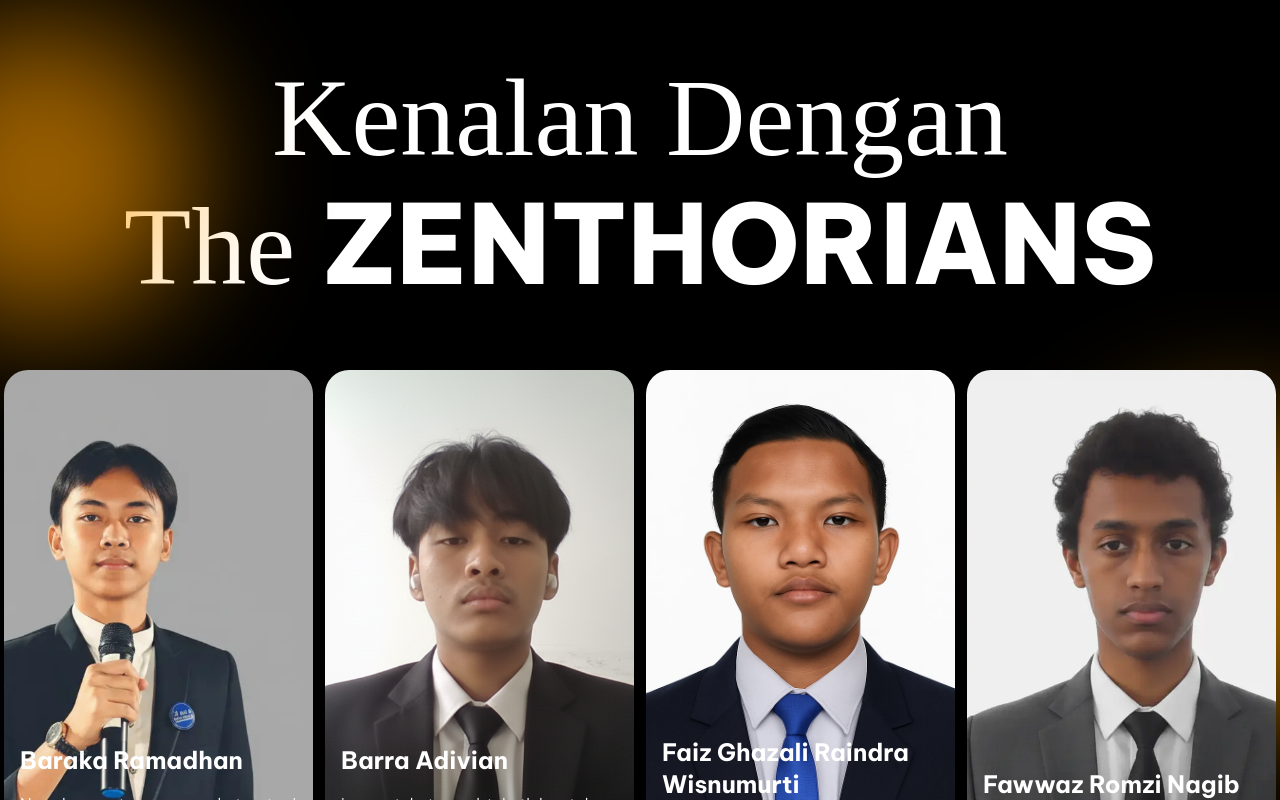
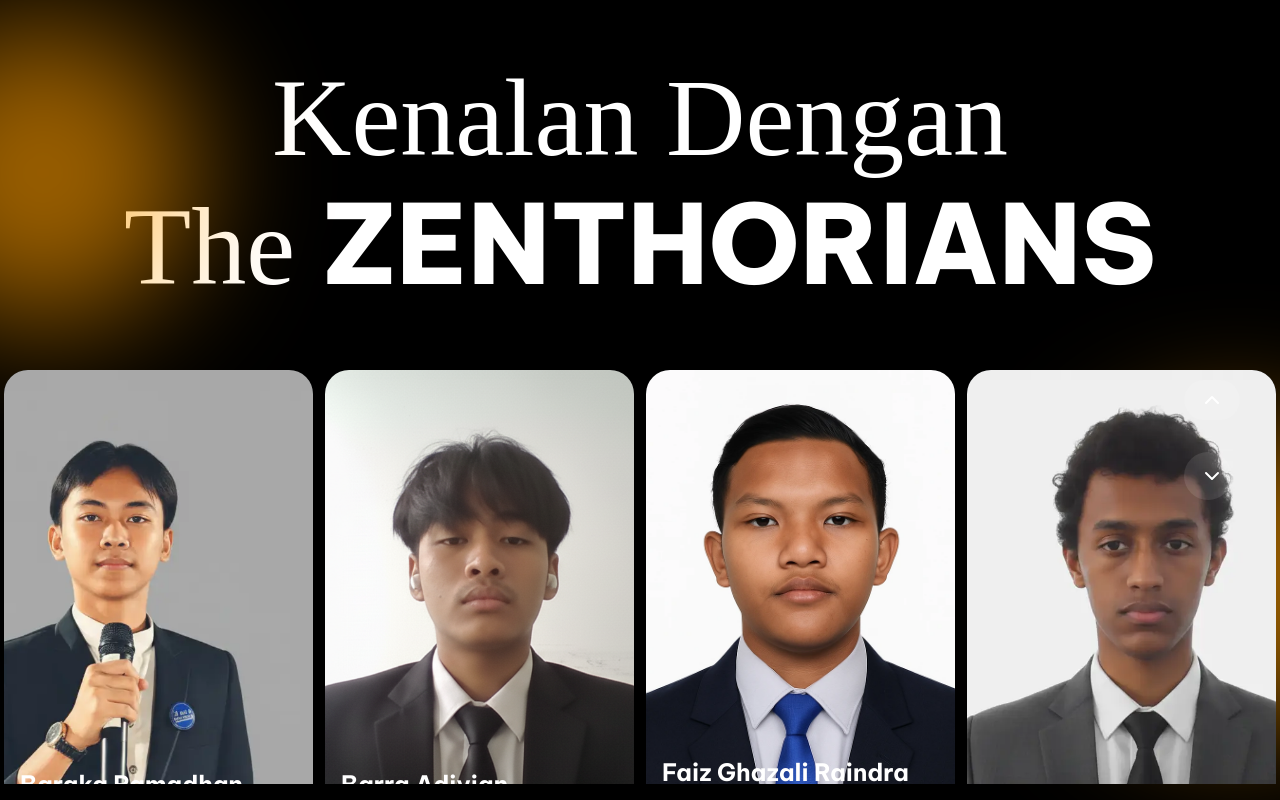
Before and after one commit to firmanazhary/10A-WEBSITE, a React (Vite) app: page / in a window 1280 px wide. Shown: the part 1924-2724 px from the top of the page. Built offline with nearby package versions, Linux system fonts and the light colour scheme; a web font is replaced by a local one.

Commit message:
update cardprofile -imam

```diff
--- a/src/components/CardProfileStudent.jsx
+++ b/src/components/CardProfileStudent.jsx
@@ -1,7 +1,57 @@
-import { s } from "framer-motion/client";
+import { useRef } from "react";
 import { studentsData } from "../data/studenstData";
 
 export const CardProfileStudent = () => {
+  const scrollRef = useRef(null);
+
+  const scrollByAmount = (direction) => {
+    const container = scrollRef.current;
+    const scrollStep = 580; // Sesuaikan dengan tinggi 1 baris kartu
+
+    if (container) {
+      container.scrollBy({
+        top: direction === "down" ? scrollStep : -scrollStep,
+        behavior: "smooth",
+      });
+    }
+  };
+
+  const btnDown = (
+    <svg
+      xmlns="http://www.w3.org/2000/svg"
+      width="24"
+      height="24"
+      viewBox="0 0 24 24"
+      fill="none"
+      stroke="currentColor"
+      stroke-width="2"
+      stroke-linecap="round"
+      stroke-linejoin="round"
+      class="icon icon-tabler icons-tabler-outline icon-tabler-chevron-down"
+    >
+      <path stroke="none" d="M0 0h24v24H0z" fill="none" />
+      <path d="M6 9l6 6l6 -6" />
+    </svg>
+  );
+
+  const btnUp = (
+    <svg
+      xmlns="http://www.w3.org/2000/svg"
+      width="24"
+      height="24"
+      viewBox="0 0 24 24"
+      fill="none"
+      stroke="currentColor"
+      stroke-width="2"
+      stroke-linecap="round"
+      stroke-linejoin="round"
+      class="icon icon-tabler icons-tabler-outline icon-tabler-chevron-up"
+    >
+      <path stroke="none" d="M0 0h24v24H0z" fill="none" />
+      <path d="M6 15l6 -6l6 6" />
+    </svg>
+  );
+
   return (
     <div className="bg-black p-4 max-h-[110vh] overflow-hidden relative flex flex-col items-center">
       {/* hiasan latar belakang start*/}
@@ -20,14 +70,34 @@ export const CardProfileStudent = () => {
         </h2>
       </div>
       {/* text heading end */}
+      {/* scroll button card */}
+      <div className=" flex flex-col absolute right-10 bottom-[300px]">
+        {/* Tombol scroll atas */}
+        <button
+          onClick={() => scrollByAmount("up")}
+          className="z-10 mb-4 px-4 py-2 bg-white/10 text-white rounded-full hover:bg-white/20"
+        >
+          {btnUp}
+        </button>
+        {/* Tombol scroll bawah */}
+        <button
+          onClick={() => scrollByAmount("down")}
+          className="z-10 mt-4 px-4 py-2 w-[48px] h-[48px] bg-white/10 text-white rounded-full hover:bg-white/20"
+        >
+          {btnDown}
+        </button>
+      </div>
 
       {/* section card start */}
 
-      <div className="grid grid-cols-4 gap-3 w-max">
+      <div
+        ref={scrollRef}
+        className="grid grid-cols-4 gap-3 w-max overflow-y-hidden max-h-[600px] scroll-smooth relative"
+      >
         {studentsData.map((student) => (
           <div
             key={student.id}
-            className=" w-[309px] h-[486px] bg-gradient bg-[radial-gradient(circle_at_bottom,_#0A66C2,_#085099,_#000000)] rounded-3xl mx-auto my-10 relative hover:scale-105 transition-transform duration-300 flex flex-col"
+            className=" w-[309px] h-[486px] bg-gradient bg-[radial-gradient(circle_at_bottom,_#0A66C2,_#085099,_#000000)] rounded-3xl mx-auto my-10 relative  flex flex-col snap-start"
           >
             {/* image */}
             <img
@@ -37,8 +107,12 @@ export const CardProfileStudent = () => {
             />
             {/* text */}
             <div className="p-4 flex flex-col gap-4 absolute bottom-0">
-              <h3 className="text-2xl font-bold text-white font-vietnam ">{student.name}</h3>
-              <p className="text-white">{student.quote}</p>
+              <h3 className="text-2xl font-bold text-white font-vietnam ">
+                {student.name}
+              </h3>
+              <p className="text-white text-sm font-vietnam -mt-4">
+                {student.quote}
+              </p>
             </div>
           </div>
         ))}
```
